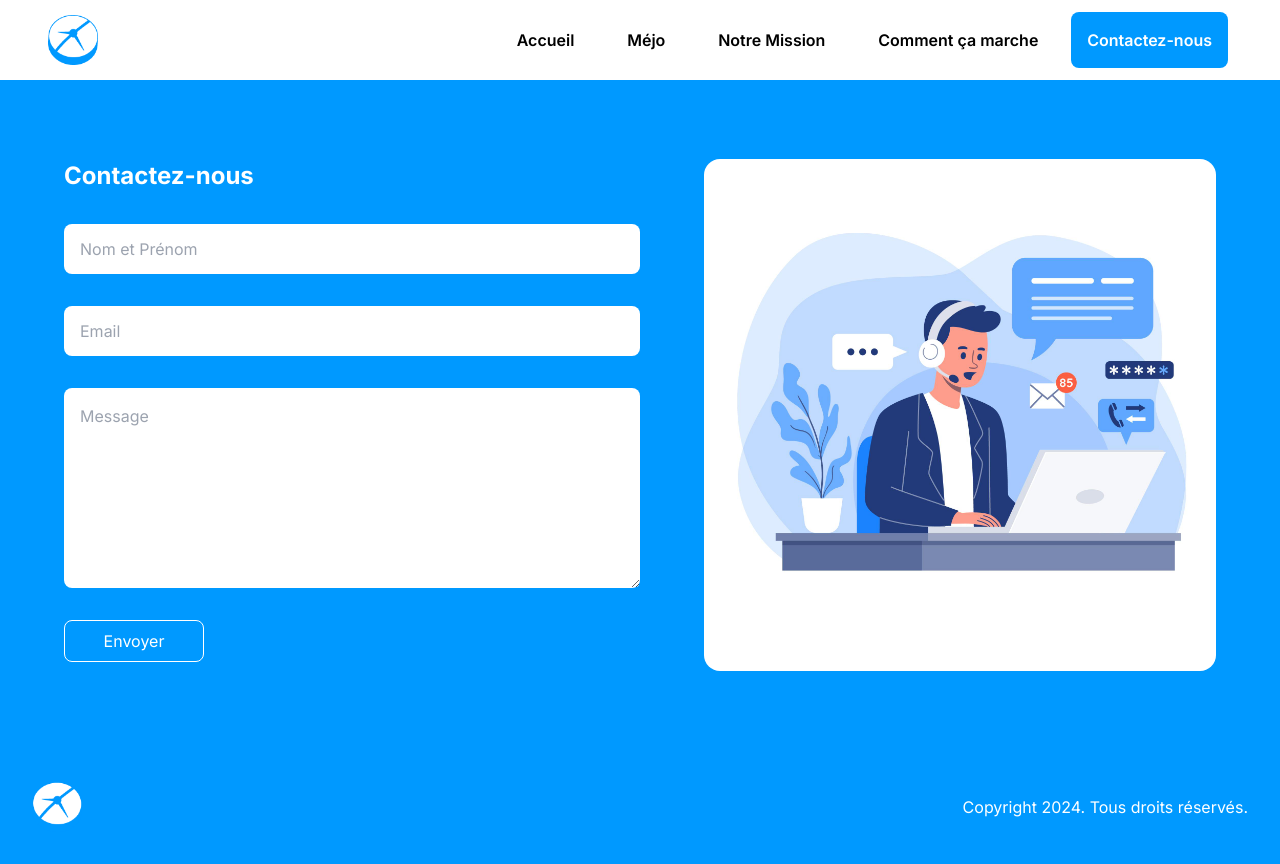
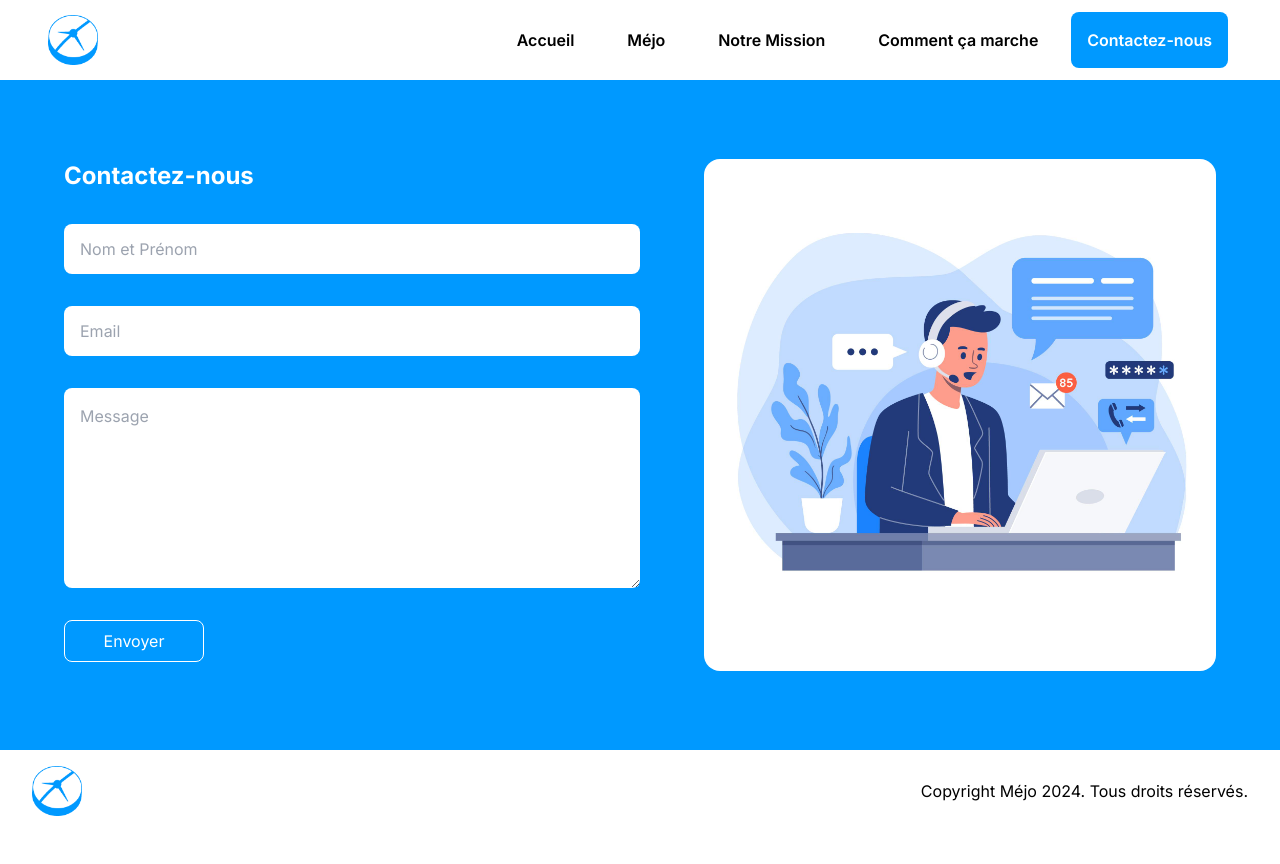
Before and after one commit to jordanaaccrombessy277/mejo, a Next.js app: page /contact in a window 1280 px wide. After the commit the page ends 832 px from the top, so only its background shows below. Built offline with nearby package versions, Linux system fonts and the light colour scheme.

Commit message:
Modification du footer

```diff
--- a/app/components/footer.jsx
+++ b/app/components/footer.jsx
@@ -2,7 +2,7 @@ import React from 'react'
 
 const Footer = () => {
   return (
-    <section className='text-white bg-[#0099FF] h-auto flex flex-wrap justify-between items-center p-8'>
+    <section className='h-auto flex flex-wrap justify-between items-center px-8 py-4'>
        <div className="">
           <img
               src="méjo-logo.png"
@@ -11,7 +11,7 @@ const Footer = () => {
             />
        </div>
        <div className="">
-          <p className="">Copyright  2024. Tous droits réservés.</p>
+          <p className="">Copyright Méjo 2024. Tous droits réservés.</p>
        </div>
     </section>
   )
--- a/app/contact/page.jsx
+++ b/app/contact/page.jsx
@@ -32,7 +32,6 @@ const Contact = () => {
                           value:3,
                           message: 'Le nom doit avoir au moins 3 caractères !'
                       }})}
-
                       />
                    </p>
                    {errors.nom?.message && ( <p className="text-sm text-red-500">{errors.nom.message}</p> )}
@@ -53,7 +52,7 @@ const Contact = () => {
                 </form>
 
             </div>
-           <div  className={`md:pl-16 w-full relative md:w-1/2 flex flex-wrap justify-center h-auto md:h-full`}>
+           <div className={`md:pl-16 w-full relative md:w-1/2 flex flex-wrap justify-center h-auto md:h-full`}>
                   <Image className={`w-full h-full rounded-2xl object-cover`} src={'/contact.jpg'} width="300" height="300" alt="portfolio"  />
            </div>
         </section>
```
